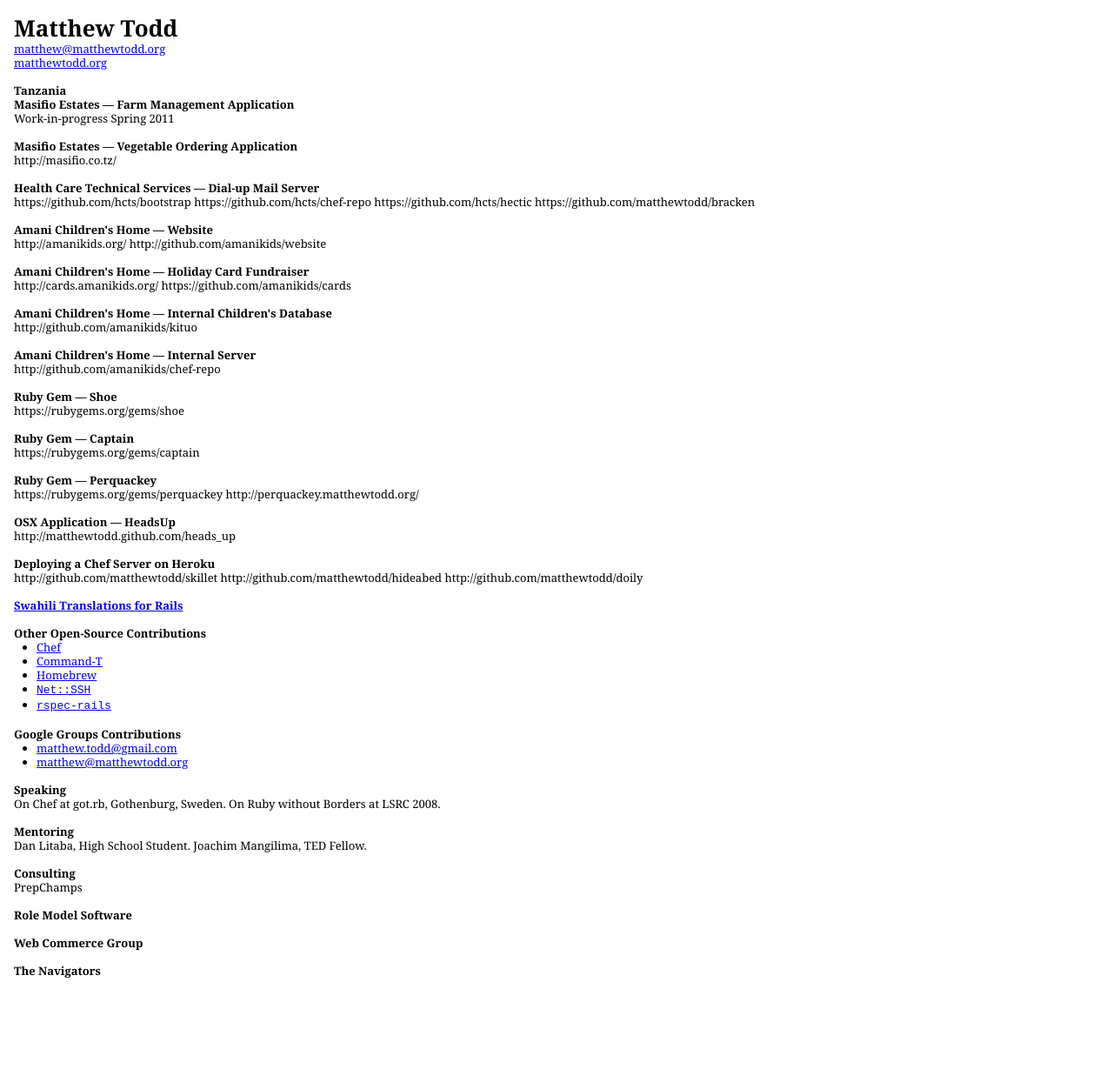
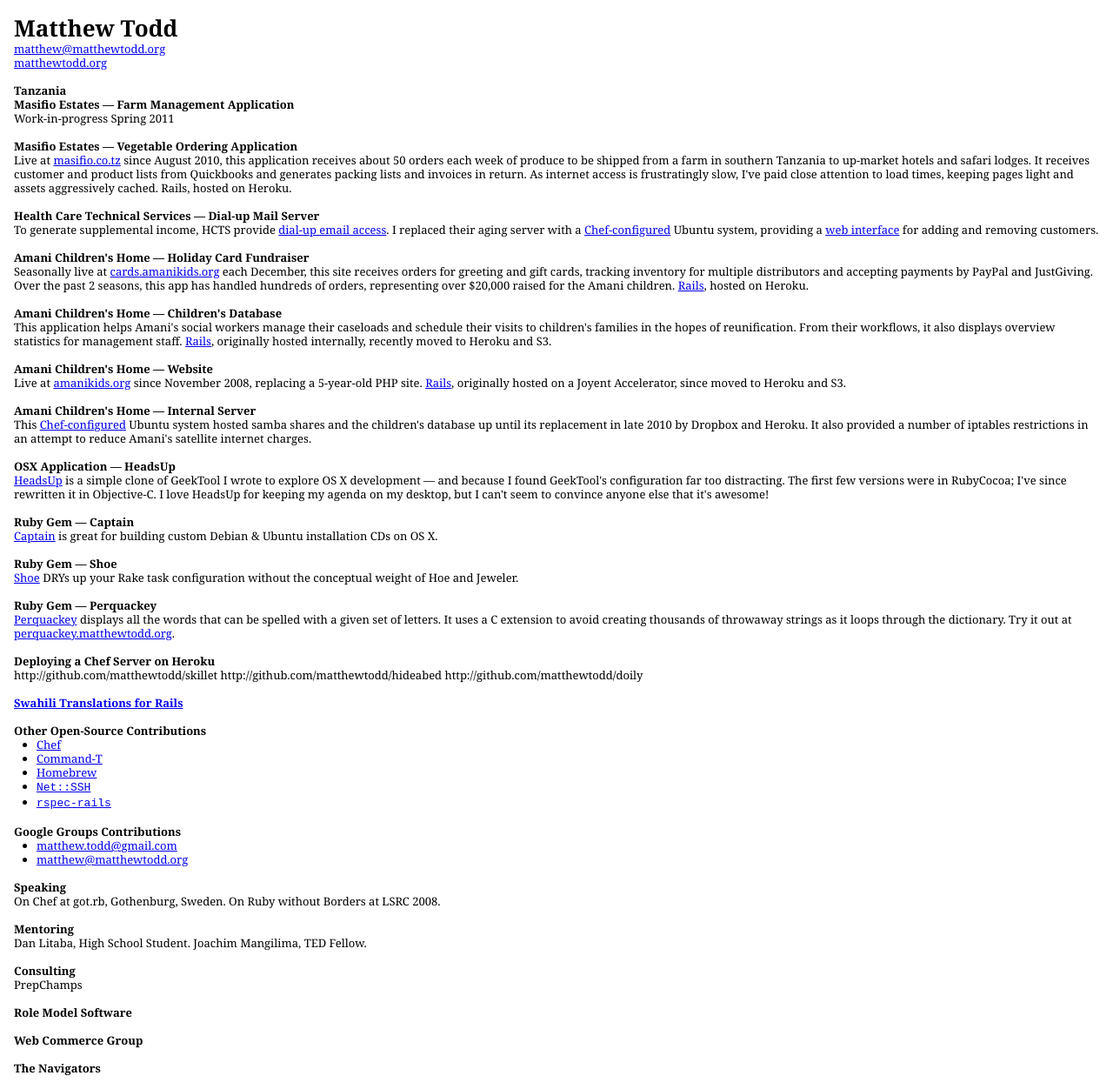
Before and after one commit to matthewtodd/matthewtodd.github.io, a Jekyll site: the page app/resume.html, which Jekyll copies as it is, in a window 1280 px wide. Shown: the whole page at 87% size. Built offline with Jekyll 4.4.1, drawn with Linux system fonts in a browser that asks for light colours; before the commit the page ends 1140 px from its top, so only the background shows below that.

Commit message:
Filling in descriptions...

```diff
--- a/app/resume.html
+++ b/app/resume.html
@@ -28,58 +28,99 @@
 
       <section>
         <h1>Masifio Estates &mdash; Vegetable Ordering Application</h1>
-      http://masifio.co.tz/
+        <p>Live at <a class="self"
+          href="http://masifio.co.tz/">masifio.co.tz</a> since August 2010,
+        this application receives about 50 orders each week of produce to be
+        shipped from a farm in southern Tanzania to up-market hotels and safari
+        lodges. It receives customer and product lists from Quickbooks and
+        generates packing lists and invoices in return. As internet access is
+        frustratingly slow, I've paid close attention to load times, keeping
+        pages light and assets aggressively cached. Rails, hosted on
+        Heroku.</p>
       </section>
 
       <section>
         <h1>Health Care Technical Services &mdash; Dial-up Mail Server</h1>
-      https://github.com/hcts/bootstrap
-      https://github.com/hcts/chef-repo
-      https://github.com/hcts/hectic
-      https://github.com/matthewtodd/bracken
+        <p>To generate supplemental income, HCTS provide <a
+          href="http://hcts.org/email_service.html">dial-up email
+          access</a>. I replaced their aging server with a <a
+          href="https://github.com/hcts/chef-repo">Chef-configured</a> Ubuntu
+        system, providing a <a
+          href="https://github.com/hcts/hectic">web interface</a> for adding
+        and removing customers.
+      </section>
+
+      <section>
+        <h1>Amani Children's Home &mdash; Holiday Card Fundraiser</h1>
+        <p>Seasonally live at <a class="self"
+          href="http://cards.amanikids.org/">cards.amanikids.org</a> each
+        December, this site receives orders for greeting and gift cards,
+        tracking inventory for multiple distributors and accepting payments by
+        PayPal and JustGiving. Over the past 2 seasons, this app has handled
+        hundreds of orders, representing over $20,000 raised for the Amani
+        children. <a href="https://github.com/amanikids/cards">Rails</a>,
+        hosted on Heroku.
+      </section>
+
+      <section>
+        <h1>Amani Children's Home &mdash; Children's Database</h1>
+        <p>This application helps Amani's social workers manage their caseloads
+        and schedule their visits to children's families in the hopes of
+        reunification. From their workflows, it also displays overview
+        statistics for management staff. <a
+          href="https://github.com/amanikids/kituo">Rails</a>, originally
+        hosted internally, recently moved to Heroku and S3.</p>
       </section>
 
       <section>
         <h1>Amani Children's Home &mdash; Website</h1>
-      http://amanikids.org/
-      http://github.com/amanikids/website
-      </section>
-
-      <section>
-        <h1>Amani Children's Home &mdash; Holiday Card Fundraiser</h1>
-      http://cards.amanikids.org/
-      https://github.com/amanikids/cards
-      </section>
-
-      <section>
-        <h1>Amani Children's Home &mdash; Internal Children's Database</h1>
-      http://github.com/amanikids/kituo
+        <p>Live at <a class="self"
+          href="http://amanikids.org/">amanikids.org</a> since November 2008,
+        replacing a 5-year-old PHP site. <a
+          href="https://github.com/amanikids/website">Rails</a>, originally
+        hosted on a Joyent Accelerator, since moved to Heroku and S3.</p>
       </section>
 
       <section>
         <h1>Amani Children's Home &mdash; Internal Server</h1>
-      http://github.com/amanikids/chef-repo
+        <p>This <a
+          href="https://github.com/amanikids/chef-repo">Chef-configured</a>
+        Ubuntu system hosted samba shares and the children's database up until
+        its replacement in late 2010 by Dropbox and Heroku. It also provided a
+        number of iptables restrictions in an attempt to reduce Amani's
+        satellite internet charges.</p>
+      </section>
+
+      <section>
+        <h1>OSX Application &mdash; HeadsUp</h1>
+        <p><a href="http://matthewtodd.github.com/heads_up">HeadsUp</a> is a
+        simple clone of GeekTool I wrote to explore OS X development &mdash;
+        and because I found GeekTool's configuration far too distracting. The
+        first few versions were in RubyCocoa; I've since rewritten it in
+        Objective-C. I love HeadsUp for keeping my agenda on my desktop, but I
+        can't seem to convince anyone else that it's awesome!</p>
+      </section>
+
+      <section>
+        <h1>Ruby Gem &mdash; Captain</h1>
+        <p><a href="https://rubygems.org/gems/captain">Captain</a> is great for
+        building custom Debian &amp; Ubuntu installation CDs on OS X.</p>
       </section>
 
       <section>
         <h1>Ruby Gem &mdash; Shoe</h1>
-      https://rubygems.org/gems/shoe
-      </section>
-
-      <section>
-        <h1>Ruby Gem &mdash; Captain</h1>
-      https://rubygems.org/gems/captain
+        <p><a href="https://rubygems.org/gems/shoe">Shoe</a> DRYs up your Rake
+        task configuration without the conceptual weight of Hoe and
+        Jeweler.</p>
       </section>
 
       <section>
         <h1>Ruby Gem &mdash; Perquackey</h1>
-      https://rubygems.org/gems/perquackey
-      http://perquackey.matthewtodd.org/
-      </section>
-
-      <section>
-        <h1>OSX Application &mdash; HeadsUp</h1>
-      http://matthewtodd.github.com/heads_up
+        <p><a href="https://rubygems.org/gems/perquackey">Perquackey</a>
+        displays all the words that can be spelled with a given set of letters.
+        It uses a C extension to avoid creating thousands of throwaway strings
+        as it loops through the dictionary. Try it out at <a class="self"
+          href="http://perquackey.matthewtodd.org/">perquackey.matthewtodd.org</a>.</p>
       </section>
 
       <section>
```
